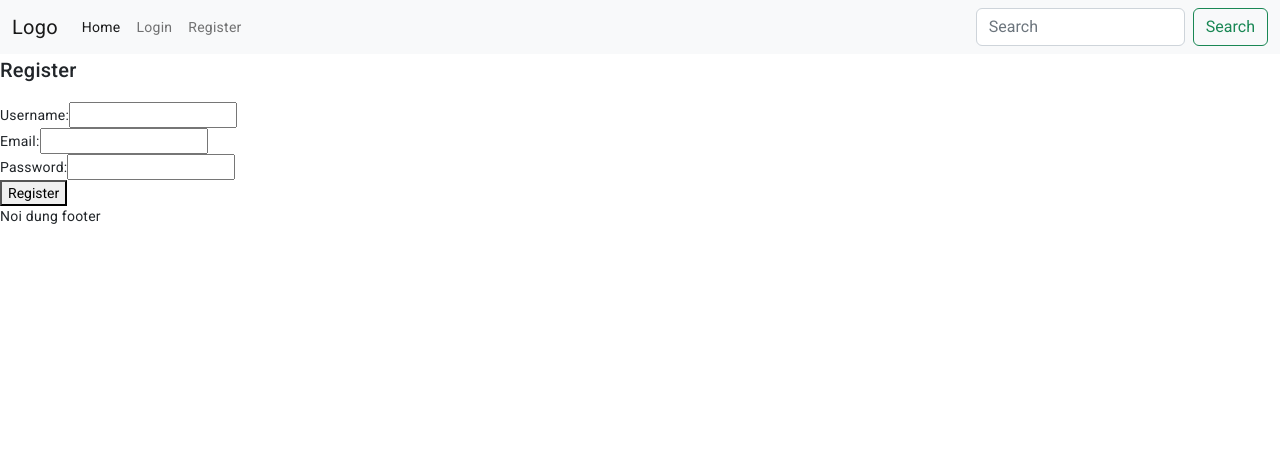
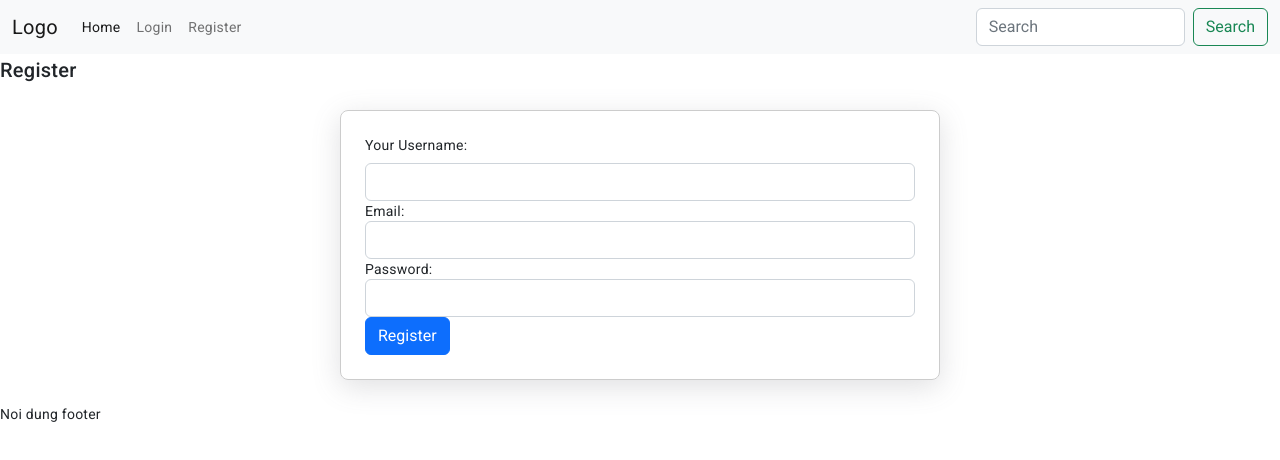
Before and after one commit to chuanhngoc/chuanhngocasm1, an Angular app: page /register in a window 1280 px wide. Shown: the top 460 px of the page. Built offline with nearby package versions, Linux system fonts and the light colour scheme.

Commit message:
Buổi 4: Register

```diff
--- a/src/app/pages/register/register.component.html
+++ b/src/app/pages/register/register.component.html
@@ -1,34 +1,39 @@
 <h2>Register</h2>
-<form (ngSubmit)="onSubmit()">
-  <div>
-    <label for="username">Username:</label>
+<form class="form form-register" (ngSubmit)="onSubmit()">
+  <div class="md-3">
+    <label for="username" class="form-label">Your Username:</label>
     <input
-      type="text"
+      type="username"
       id="username"
       name="username"
       [(ngModel)]="user.username"
       required
+      class="form-control"
+      aria-describedby="emailHelp"
     />
   </div>
-  <div>
-    <label for="email">Email:</label>
+  <div class="md-3">
+    <label for="email" class="" form-label>Email:</label>
     <input
       type="email"
       id="email"
       name="email"
       [(ngModel)]="user.email"
       required
+      class="form-control"
+      aria-describedby="emailHelp"
     />
   </div>
-  <div>
-    <label for="password">Password:</label>
+  <div class="md-3">
+    <label for="password" class="" form-label>Password:</label>
     <input
       type="password"
       id="password"
       name="password"
       [(ngModel)]="user.password"
       required
+      class="form-control"
     />
   </div>
-  <button type="submit">Register</button>
+  <button class="btn btn-primary" type="submit">Register</button>
 </form>
```
